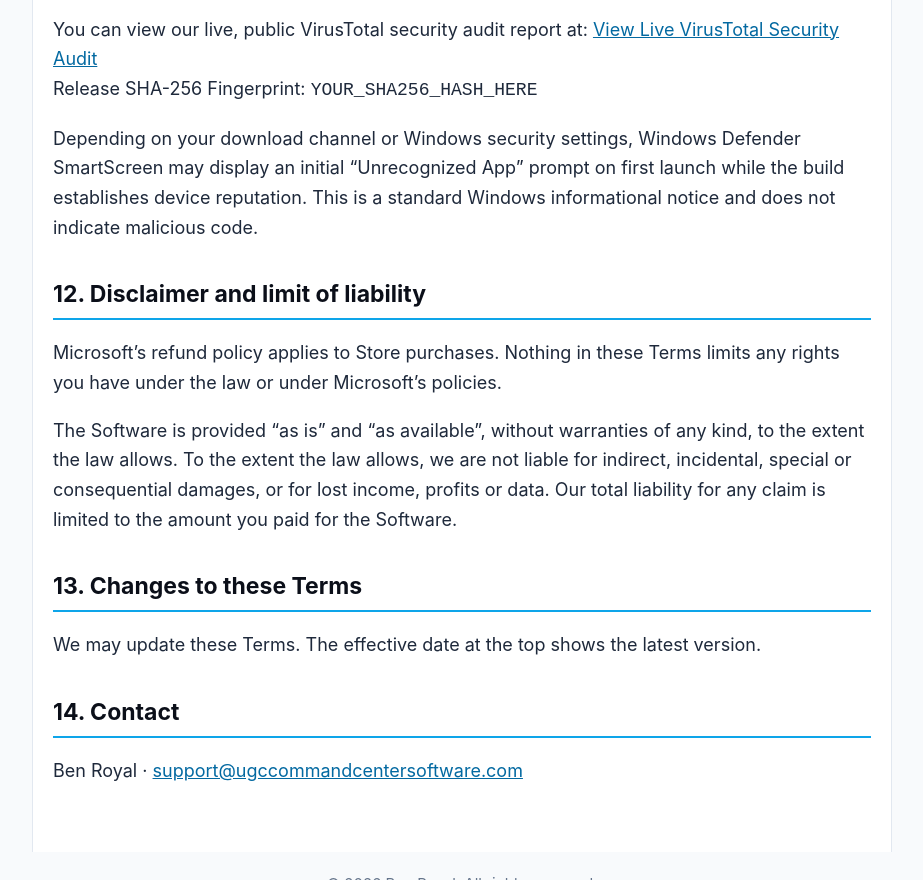
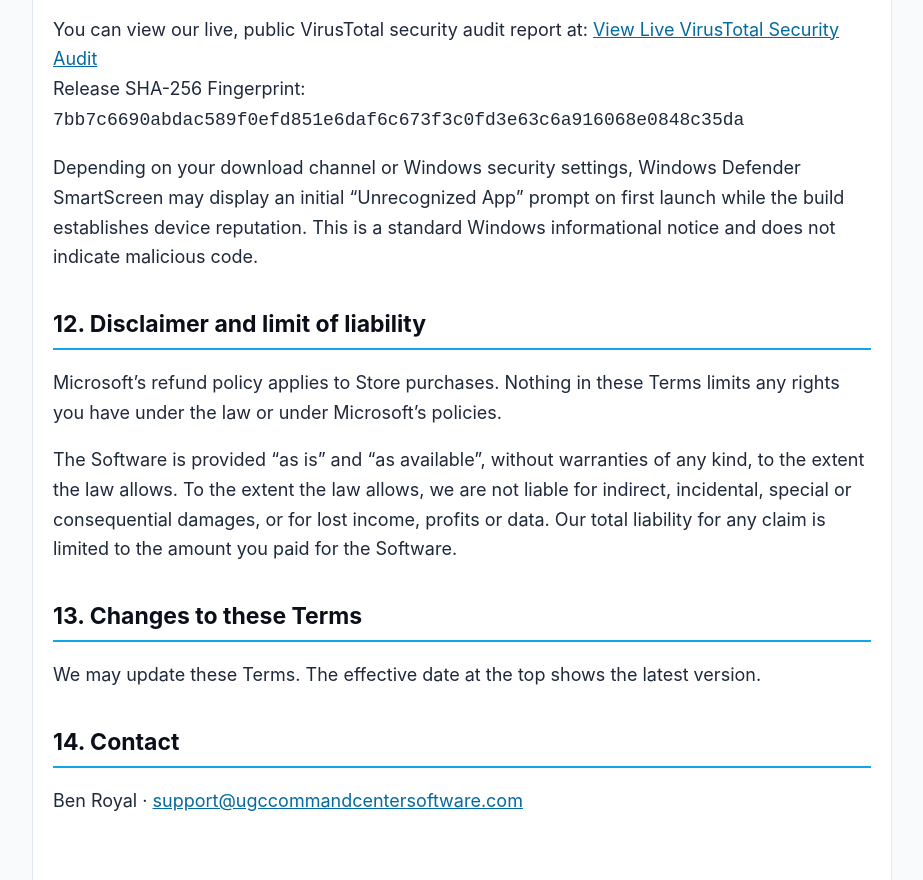
Before and after one commit to UGCCommandCenterSoftware/ugc-policies, a plain HTML site: page terms.html in a window 1280 px wide. Shown: the part 3184-4064 px from the top of the page, without its empty margins (178-1101 px from the left). Drawn offline with Linux system fonts and the light colour scheme.

Commit message:
Update VirusTotal report link and fingerprint
Updated VirusTotal security audit report link and SHA-256 fingerprint.

```diff
--- a/terms.html
+++ b/terms.html
@@ -94,8 +94,8 @@ footer { max-width: 860px; margin: 0 auto; padding: 20px; color: #64748b; font-s
 
 <h2>11. Software Integrity &amp; Security Verification</h2>
 <p>UGC Command Center Software is compiled and packaged in a secured environment and runs locally on authorized Windows devices with no spyware, tracking telemetry, or adware. Prior to release, official binaries are submitted to Microsoft Security Intelligence for false-positive review (Submission ID: MSFT-SUBMISSION-ID-HERE) and audited across 70+ commercial antivirus engines via VirusTotal to confirm a 0-detection status.</p>
-<p>You can view our live, public VirusTotal security audit report at: <a href="https://www.virustotal.com/gui/file/YOUR_SHA256_HASH_HERE/detection" target="_blank" rel="noopener noreferrer">View Live VirusTotal Security Audit</a><br>
-Release SHA-256 Fingerprint: <code>YOUR_SHA256_HASH_HERE</code></p>
+<p>You can view our live, public VirusTotal security audit report at: <a href=https://www.virustotal.com/gui/file/7bb7c6690abdac589f0efd851e6daf6c673f3c0fd3e63c6a916068e0848c35da?nocache=1/detection" target="_blank" rel="noopener noreferrer">View Live VirusTotal Security Audit</a><br>
+Release SHA-256 Fingerprint: <code>7bb7c6690abdac589f0efd851e6daf6c673f3c0fd3e63c6a916068e0848c35da</code></p>
 <p>Depending on your download channel or Windows security settings, Windows Defender SmartScreen may display an initial &ldquo;Unrecognized App&rdquo; prompt on first launch while the build establishes device reputation. This is a standard Windows informational notice and does not indicate malicious code.</p>
 
 <h2>12. Disclaimer and limit of liability</h2>
```
